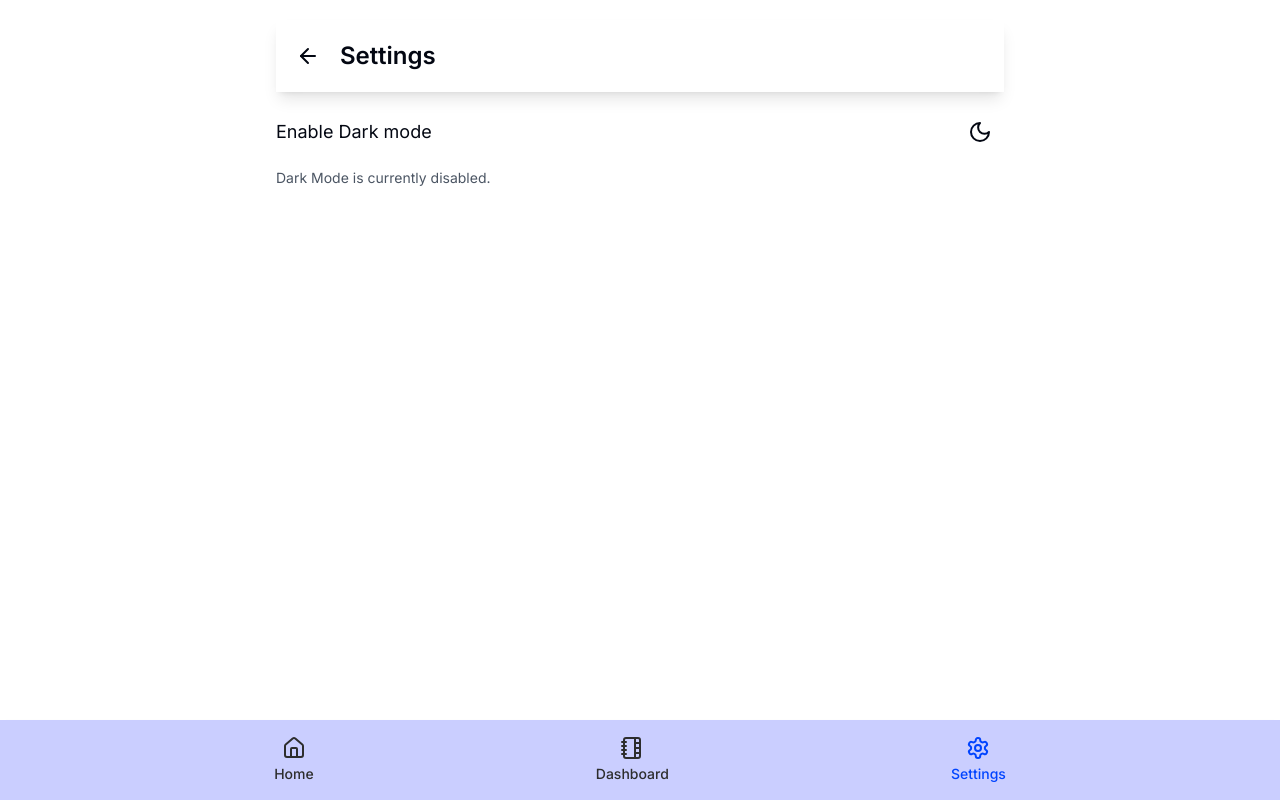
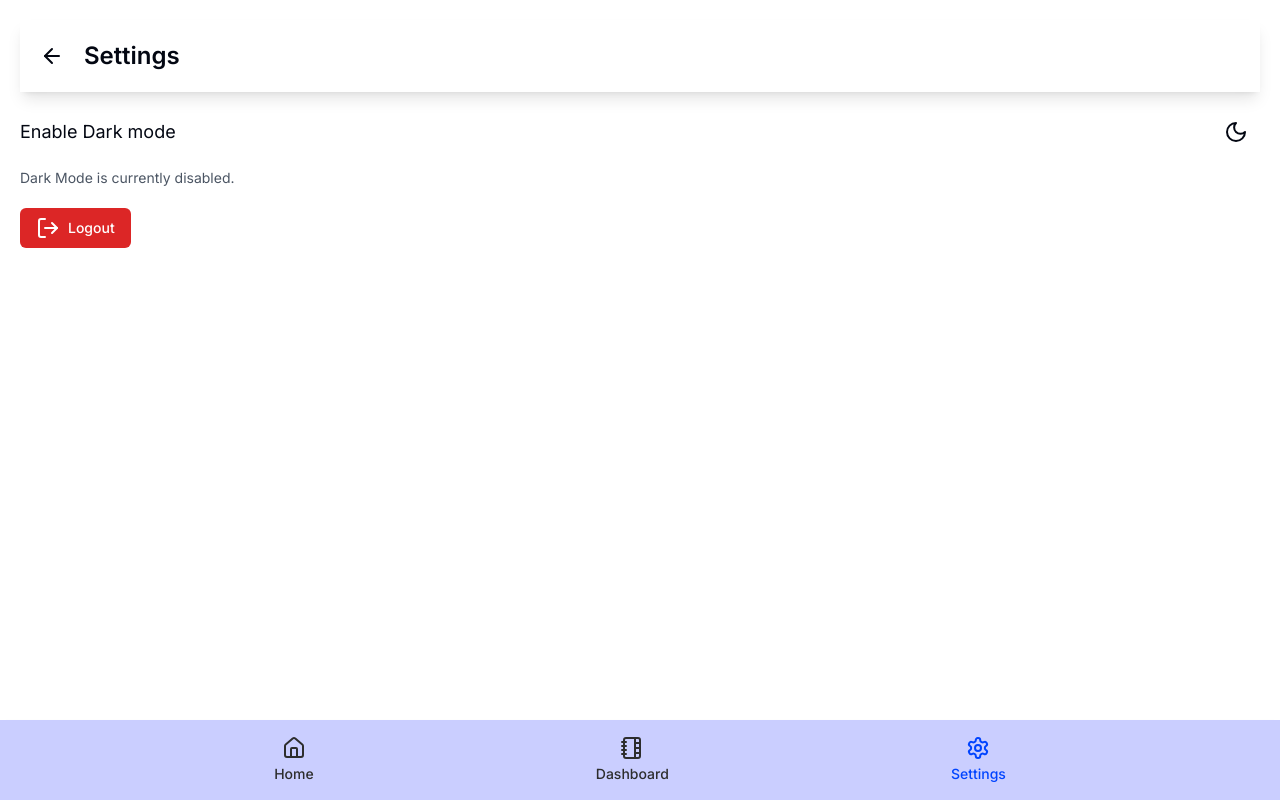
Before and after one commit to Kaustav-Bhattacharya/smart-task-manager, a Next.js app: page /settings in a window 1280 px wide. Built offline with nearby package versions, Linux system fonts and the light colour scheme.

Commit message:
chore: firebase

```diff
--- a/app/settings/page.tsx
+++ b/app/settings/page.tsx
@@ -1,34 +1,50 @@
-"use client"
-import React, { useState } from 'react';
-import Header from '@/components/custom/header';
-import { Toggle } from '@/components/ui/toggle';
-import { Moon, Sun } from 'lucide-react';
-import { useTheme } from 'next-themes';
-
+"use client";
+import React, { useState } from "react";
+import Header from "@/components/custom/header";
+import { Toggle } from "@/components/ui/toggle";
+import { Moon, Sun, LogOut } from "lucide-react";
+import { useTheme } from "next-themes";
+import { useRouter } from "next/navigation";
+import { Button } from "@/components/ui/button"; // Assuming you have a Button component
 
 const SettingsPage = () => {
-  const { setTheme } = useTheme()
+  const { setTheme } = useTheme();
   const [darkMode, setDarkMode] = useState<boolean>(false);
+  const router = useRouter();
 
-  const switchTheme = () =>{
- darkMode ? setTheme("dark") : setTheme("light");
- setDarkMode(!darkMode);
-  }
+  const switchTheme = () => {
+    darkMode ? setTheme("dark") : setTheme("light");
+    setDarkMode(!darkMode);
+  };
+
+  const handleLogout = () => {
+    // Perform any necessary logout logic here (e.g., clearing tokens)
+    router.push("/"); // Redirect to the home page
+  };
 
   return (
-    <div className="container p-5 space-y-5 max-w-[768px]">
-      <Header heading='Settings'/>
+    <div className="container p-5 space-y-5">
+      <Header heading="Settings" />
       <div className="space-y-4">
         <div className="flex justify-between items-center">
           <span className="text-lg">Enable Dark mode</span>
-          <Toggle pressed={darkMode} onPressedChange={switchTheme}>{darkMode?<Sun/>:<Moon/>}</Toggle>
+          <Toggle pressed={darkMode} onPressedChange={switchTheme}>
+            {darkMode ? <Sun /> : <Moon />}
+          </Toggle>
         </div>
         <p className="text-sm text-gray-600">
           {darkMode
-            ? 'Dark Mode is currently enabled.'
-            : 'Dark Mode is currently disabled.'}
+            ? "Dark Mode is currently enabled."
+            : "Dark Mode is currently disabled."}
         </p>
       </div>
+      <Button
+        onClick={handleLogout}
+        className="bg-red-600 text-white flex justify-center items-center"
+      >
+        <LogOut className="mr-2" />
+        Logout
+      </Button>
     </div>
   );
 };
--- a/package.json
+++ b/package.json
@@ -22,6 +22,7 @@
     "class-variance-authority": "^0.7.0",
     "clsx": "^2.1.1",
     "date-fns": "^3.6.0",
+    "firebase": "^10.12.5",
     "leaflet": "^1.9.4",
     "lucide-react": "^0.417.0",
     "mapbox-gl": "^3.5.2",
```
